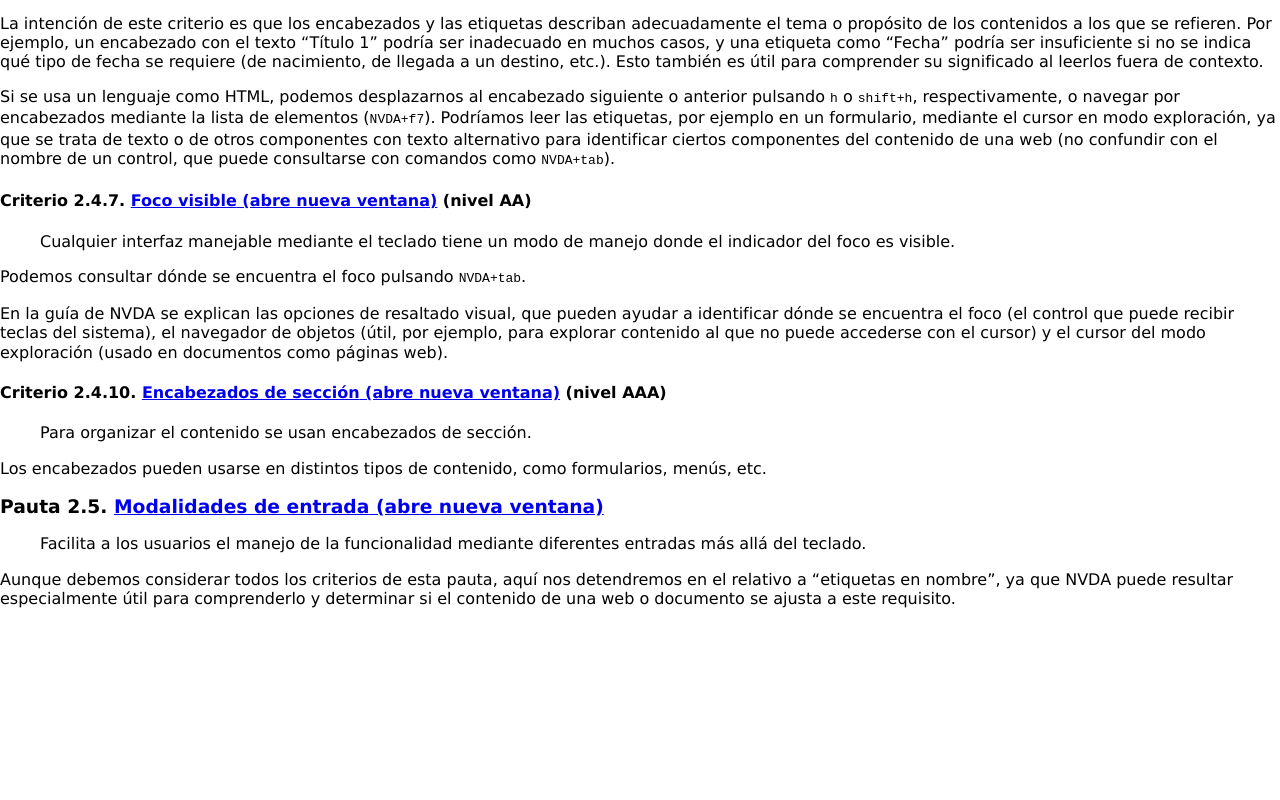
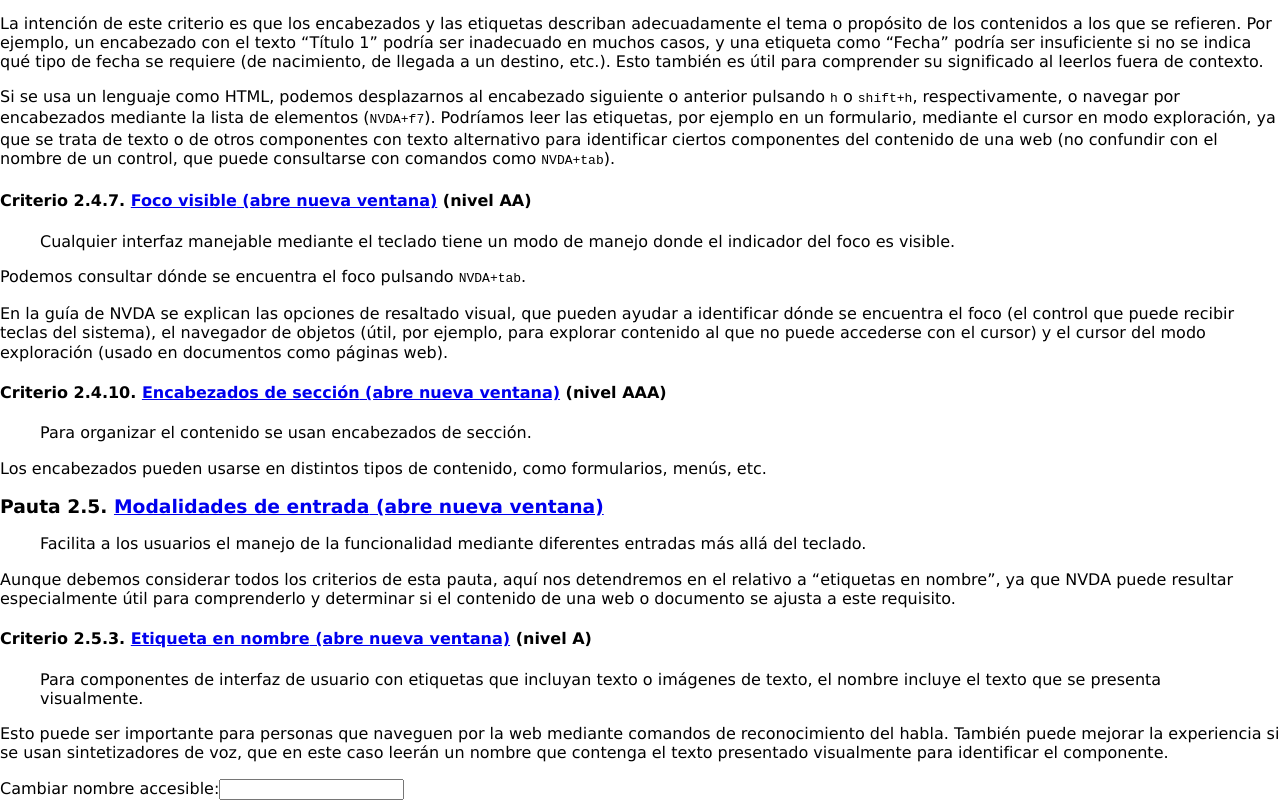
Before and after one commit to nvdaes/weba11y, a React (Create React App) app: page / in a window 1280 px wide. Shown: the part 4965-5765 px from the top of the page. Before the commit the page ends 5589 px from the top, so only its background shows below. Built offline with nearby package versions, Linux system fonts and the light colour scheme.

Commit message:
Finish operable principle

```diff
--- /dev/null
+++ b/src/components/complex/labelInName.js
@@ -0,0 +1,25 @@
+import {useState} from 'react';
+
+import ExternalLink from '../single/externalLink';
+import Textbox from '../single/textbox';
+
+const LabelInName = () => {
+	const [ariaLabel, setAriaLabel] = useState("");
+	const handleChange = (e) => {
+		setAriaLabel(e.target.value);
+	}
+	return (
+		<>
+		<h4>Criterio 2.5.3. <ExternalLink href="https://www.w3.org/TR/WCAG21/#label-in-name" contents="Etiqueta en nombre" /> (nivel A)</h4>
+		<blockquote>
+		<p>Para componentes de interfaz de usuario con etiquetas que incluyan texto o imágenes de texto, el nombre incluye el texto que se presenta visualmente.</p>
+		</blockquote>
+		<p>Esto puede ser importante para personas que naveguen por la web mediante comandos de reconocimiento del habla. También puede mejorar la experiencia si se usan sintetizadores de voz, que en este caso leerán un nombre que contenga el texto presentado visualmente para identificar el componente.</p>
+		<form>
+		<Textbox label="Cambiar nombre accesible:" ariaLabel={ariaLabel} onChange={handleChange} />
+		</form>
+		</>
+	)
+}
+
+export default LabelInName;
--- a/src/components/landmarks/main.js
+++ b/src/components/landmarks/main.js
@@ -20,6 +20,7 @@ import HeadingsAndLabels from '../complex/headingsAndLabels';
 import FocusVisible from '../complex/focusVisible';
 import SectionHeadings from '../complex/sectionHeadings';
 import InputModalities from '../complex/inputModalities';
+import LabelInName from '../complex/labelInName';
 
 const Main = () => {
 	return (
@@ -47,6 +48,7 @@ const Main = () => {
 		<FocusVisible />
 		<SectionHeadings />
 		<InputModalities />
+		<LabelInName />
 		</main>
 		</>
 	);
--- a/src/components/single/textbox.js
+++ b/src/components/single/textbox.js
@@ -1,9 +1,9 @@
 const Textbox = (props) => {
-	const {label, value, onChange} = props;
+	const {label, value, ariaLabel, onChange} = props;
 	return (
 		<>
 		<label>{label}
-		<input type="text" value={value} onChange={onChange}
+		<input type="text" value={value} aria-label={ariaLabel} onChange={onChange}
 		/>
 		</label>
 		</>
```
Also changed, not shown: 1 other file (tests, documents, lock files or other folders).
